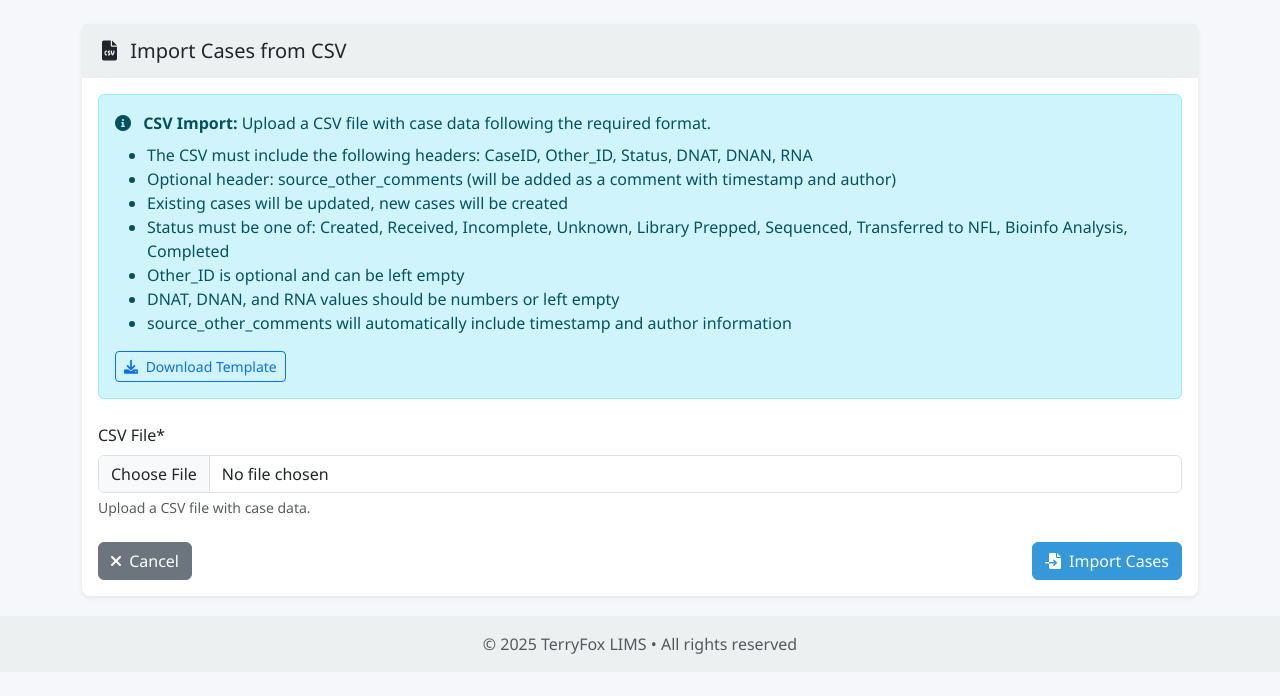
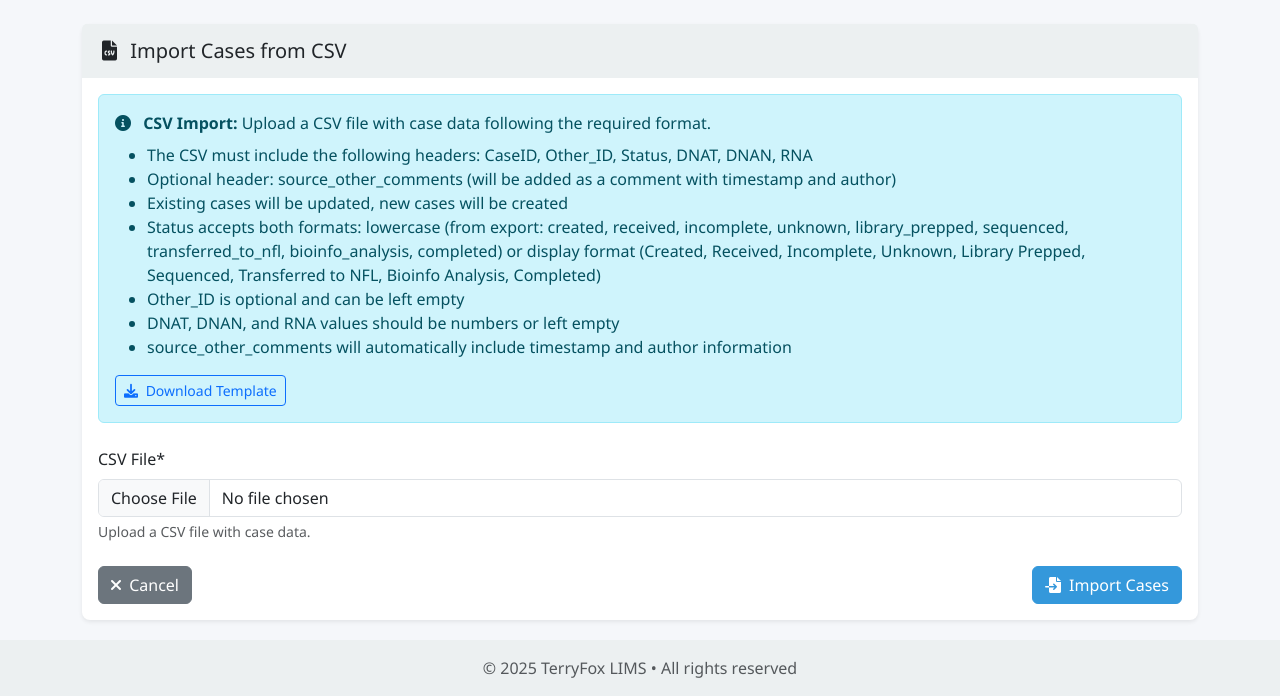
Before and after one commit to acri-nb/terryfox-lims, a Django app: page /projects/7/cases/import-csv/ in a window 1280 px wide. Shown: the part 104-800 px from the top of the page. Run offline with Django 3.2, Linux system fonts and the light colour scheme; a user stored in the database is signed in; data comes from the database, SQL or seed files in the repository; both versions use the stored data as it was after the commit; some libraries are stand-ins or nearby versions.

Commit message:
chore:update stat status

```diff
--- a/core/views.py
+++ b/core/views.py
@@ -47,7 +47,17 @@ def home(request):
     projects_by_lead = Project.objects.values('project_lead__name').annotate(count=Count('id')).order_by('-count')
 
     # Cases by status and tier
-    cases_by_status = Case.objects.values('status').annotate(count=Count('id')).order_by('-count')
+    # Get status statistics with proper display names
+    cases_by_status_raw = Case.objects.values('status').annotate(count=Count('id')).order_by('-count')
+    cases_by_status = []
+    status_choices_dict = dict(Case.STATUS_CHOICES)
+    for stat in cases_by_status_raw:
+        cases_by_status.append({
+            'status': stat['status'],
+            'status_display': status_choices_dict.get(stat['status'], stat['status']),
+            'count': stat['count']
+        })
+
     cases_by_tier = Case.objects.values('tier').annotate(count=Count('id')).order_by('-count')
 
     return render(request, 'core/home.html', {
@@ -91,7 +101,18 @@ def project_detail(request, project_id):
     # Project statistics - always based on all cases
     all_cases = project.cases.all()
     total_cases = all_cases.count()
-    cases_by_status = all_cases.values('status').annotate(count=Count('id'))
+
+    # Get status statistics with proper display names
+    cases_by_status_raw = all_cases.values('status').annotate(count=Count('id'))
+    cases_by_status = []
+    status_choices_dict = dict(Case.STATUS_CHOICES)
+    for stat in cases_by_status_raw:
+        cases_by_status.append({
+            'status': stat['status'],
+            'status_display': status_choices_dict.get(stat['status'], stat['status']),
+            'count': stat['count']
+        })
+
     cases_by_tier = all_cases.values('tier').annotate(count=Count('id'))
 
     # Check if user is part of the 'editor' group for editing permissions
@@ -464,9 +485,11 @@ def csv_case_import(request, project_id):
                 error_rows = []
 
                 # Map CSV status to model status
+                # Accept both lowercase (from export) and display values (legacy)
                 status_mapping = {}
                 for status_value, status_display in Case.STATUS_CHOICES:
-                    status_mapping[status_display] = status_value
+                    status_mapping[status_display] = status_value  # Accept display values (e.g., "Completed")
+                    status_mapping[status_value] = status_value    # Accept storage values (e.g., "completed")
 
                 # Process each row
                 for row_num, row in enumerate(reader, start=2):  # Start at 2 to account for header row
--- a/static/csv/template_csv.csv
+++ b/static/csv/template_csv.csv
@@ -1,4 +1,4 @@
 CaseID,Other_ID,Status,DNAT,DNAN,RNA,source_other_comments
-ACC-0123,,Received,,,,Initial sample received from lab
-ACC-0124,,Received,92,31,81,High quality sample with good coverage
-ACC-0125,,Received,,,,Sample needs reprocessing
+ACC-0123,,received,,,,Initial sample received from lab
+ACC-0124,,received,92,31,81,High quality sample with good coverage
+ACC-0125,,received,,,,Sample needs reprocessing
--- a/templates/core/csv_case_import.html
+++ b/templates/core/csv_case_import.html
@@ -24,7 +24,7 @@
                 <li>The CSV must include the following headers: CaseID, Other_ID, Status, DNAT, DNAN, RNA</li>
                 <li>Optional header: source_other_comments (will be added as a comment with timestamp and author)</li>
                 <li>Existing cases will be updated, new cases will be created</li>
-                <li>Status must be one of: Created, Received, Incomplete, Unknown, Library Prepped, Sequenced, Transferred to NFL, Bioinfo Analysis, Completed</li>
+                <li>Status accepts both formats: lowercase (from export: created, received, incomplete, unknown, library_prepped, sequenced, transferred_to_nfl, bioinfo_analysis, completed) or display format (Created, Received, Incomplete, Unknown, Library Prepped, Sequenced, Transferred to NFL, Bioinfo Analysis, Completed)</li>
                 <li>Other_ID is optional and can be left empty</li>
                 <li>DNAT, DNAN, and RNA values should be numbers or left empty</li>
                 <li>source_other_comments will automatically include timestamp and author information</li>
--- a/templates/core/home.html
+++ b/templates/core/home.html
@@ -62,7 +62,7 @@
                 <h6 class="border-bottom pb-2 mt-4">Cases by Status</h6>
                 {% for status_stat in cases_by_status %}
                     <div class="d-flex justify-content-between mb-2">
-                        <span>{{ status_stat.status|title }}</span>
+                        <span>{{ status_stat.status_display }}</span>
                         <span class="badge badge-{{ status_stat.status }} rounded-pill">{{ status_stat.count }}</span>
                     </div>
                 {% empty %}
--- a/templates/core/project_detail.html
+++ b/templates/core/project_detail.html
@@ -73,7 +73,7 @@
                             <h6 class="small text-muted mb-2">Cases by Status</h6>
                             {% for status_stat in cases_by_status %}
                                 <div class="d-flex justify-content-between mb-2">
-                                    <span>{{ status_stat.status|title }}:</span>
+                                    <span>{{ status_stat.status_display }}:</span>
                                     <span class="badge badge-{{ status_stat.status }} rounded-pill">{{ status_stat.count }}</span>
                                 </div>
                             {% empty %}
```
Also changed, not shown: db.sqlite3, 1 other file.
